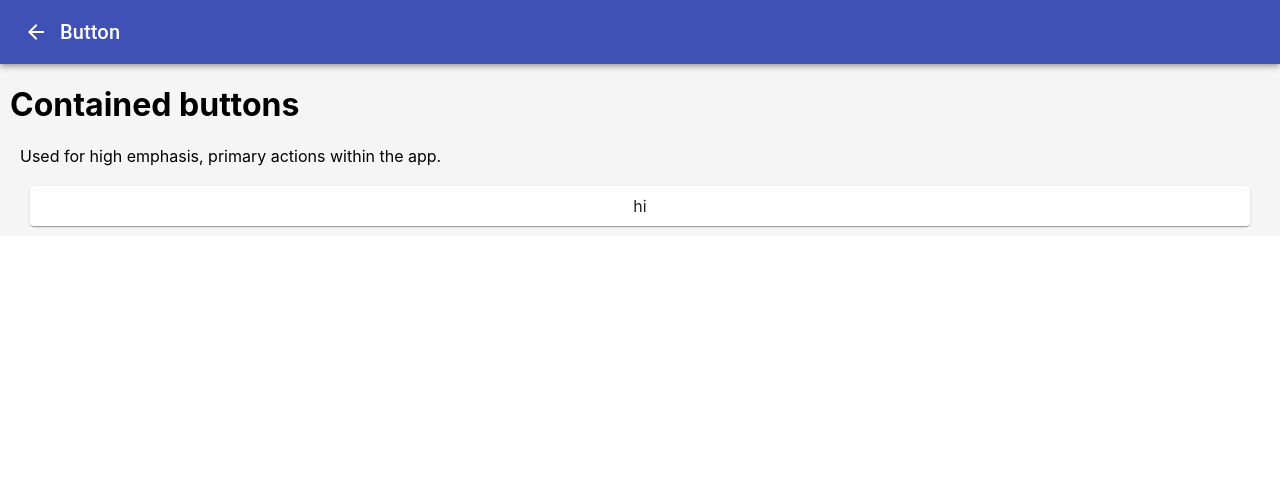
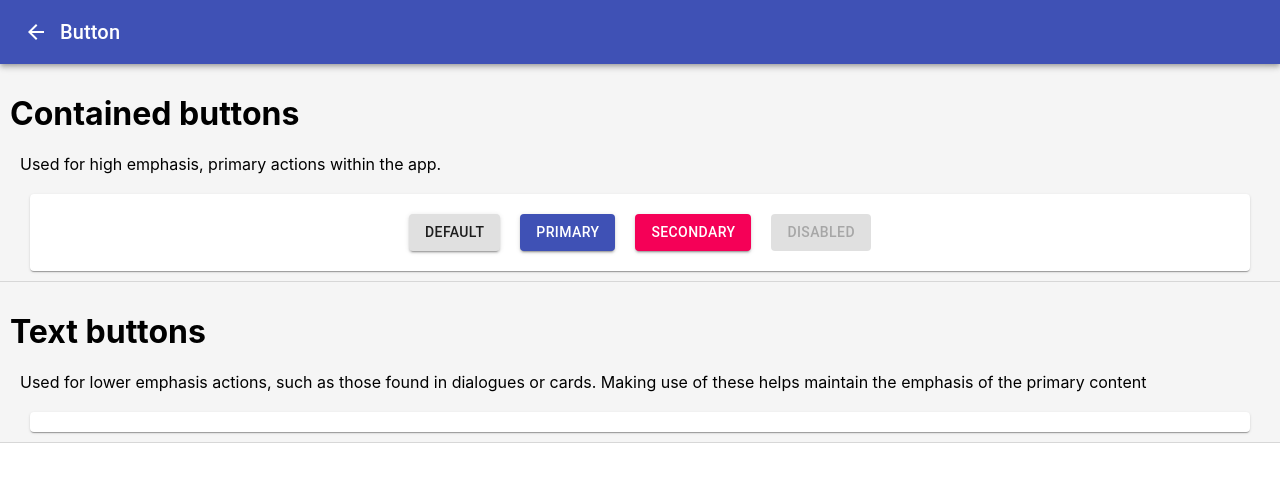
Before and after one commit to LetTheWookieWin92/7_materialui, a React (Create React App) app: page / in a window 1280 px wide. Both pictures are taken after a click on the button "BUTTON". Shown: the top 482 px of the page. Built offline with nearby package versions, Linux system fonts and the light colour scheme.

Commit message:
created reusable example section component. applied styles to the class for button margin

```diff
--- a/src/components/examples/buttonExample.jsx
+++ b/src/components/examples/buttonExample.jsx
@@ -1,19 +1,40 @@
 import React, { Component } from "react";
-import { Paper } from "@material-ui/core";
+import ExampleSection from "./exampleSection";
+import { withStyles } from "@material-ui/styles";
 
 //Style
-import "../../style/example.css"
+import "../../style/example.css";
+import { Button } from "@material-ui/core";
+
+const useStyles = theme => ({
+	buttonSpacing: {
+		margin: '10px'
+	}
+});
 
 class ButtonExample extends Component {
-	state = {};
+	state = { containedButtonText: "Press a button" }
+
 	render() {
-		return <React.Fragment>
-			<h1 className="sectionTitle">Contained buttons</h1>
-			<p className="sectionText">Used for high emphasis, primary actions within the app.</p>
-			<Paper className="displayBox">hi</Paper>
+		const { classes } = this.props;
+		return (
+			<React.Fragment>
 
-		</React.Fragment>;
+			<ExampleSection title="Contained buttons" description="Used for high emphasis, primary actions within the app." content=
+			{
+				<React.Fragment>
+					<Button variant="contained" className={classes.buttonSpacing}>Default</Button>
+					<Button variant="contained" className={classes.buttonSpacing} color="primary">Primary</Button>
+					<Button variant="contained" className={classes.buttonSpacing} color="secondary">Secondary</Button>
+					<Button variant="contained" className={classes.buttonSpacing} disabled>Disabled</Button>
+				</React.Fragment>
+
+			}/>
+			<ExampleSection title="Text buttons" description="Used for lower emphasis actions, such as those found in dialogues or cards. Making use of these helps maintain the emphasis of the primary content" content=""/>
+
+		</React.Fragment>
+		 );
 	}
 }
 
-export default ButtonExample;
+export default withStyles(useStyles)(ButtonExample);
--- /dev/null
+++ b/src/components/examples/exampleSection.jsx
@@ -0,0 +1,25 @@
+import React, { Component } from 'react';
+import Divider from '@material-ui/core/Divider';
+import { Paper } from "@material-ui/core";
+
+//Style
+import "../../style/example.css"
+
+class ExampleSection extends Component {
+    constructor(props) {
+		super(props);
+		this.state = {
+
+		};
+	}
+    render() {
+        return ( <React.Fragment>
+            <h1 className="sectionTitle">{this.props.title}</h1>
+			<p className="sectionText">{this.props.description}</p>
+			<Paper className="displayBox">{this.props.content}</Paper>
+			<Divider className="sectionDivider" />
+        </React.Fragment> );
+    }
+}
+
+export default ExampleSection;
--- a/src/style/example.css
+++ b/src/style/example.css
@@ -1,4 +1,5 @@
 .sectionTitle {
+  margin-top: 30px;
   margin-left: 10px;
   margin-right: 10px;
 }
@@ -20,3 +21,11 @@
   padding: 10px;
   text-align: center;
 }
+
+.sectionDivider {
+  margin-top: 30px;
+}
+
+.buttonPadding {
+  margin: 10;
+}
```
